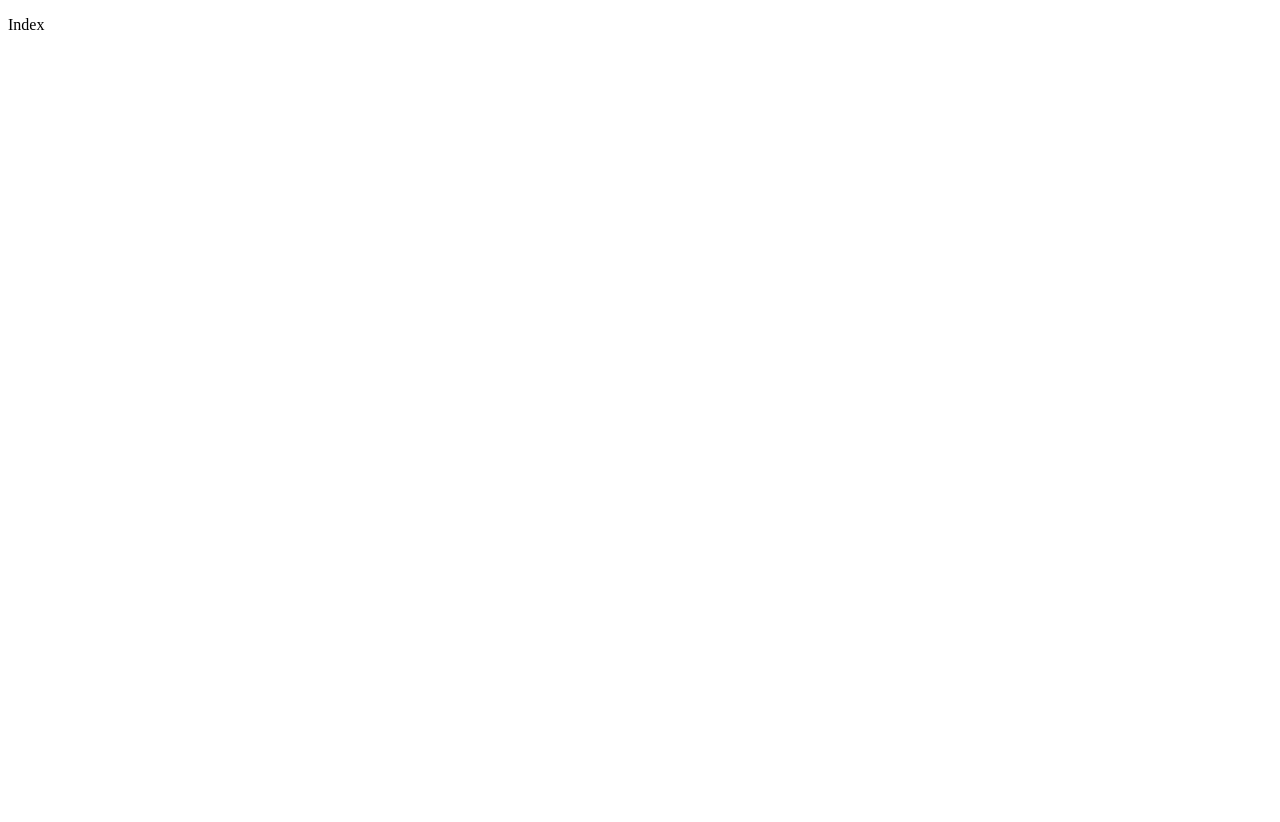
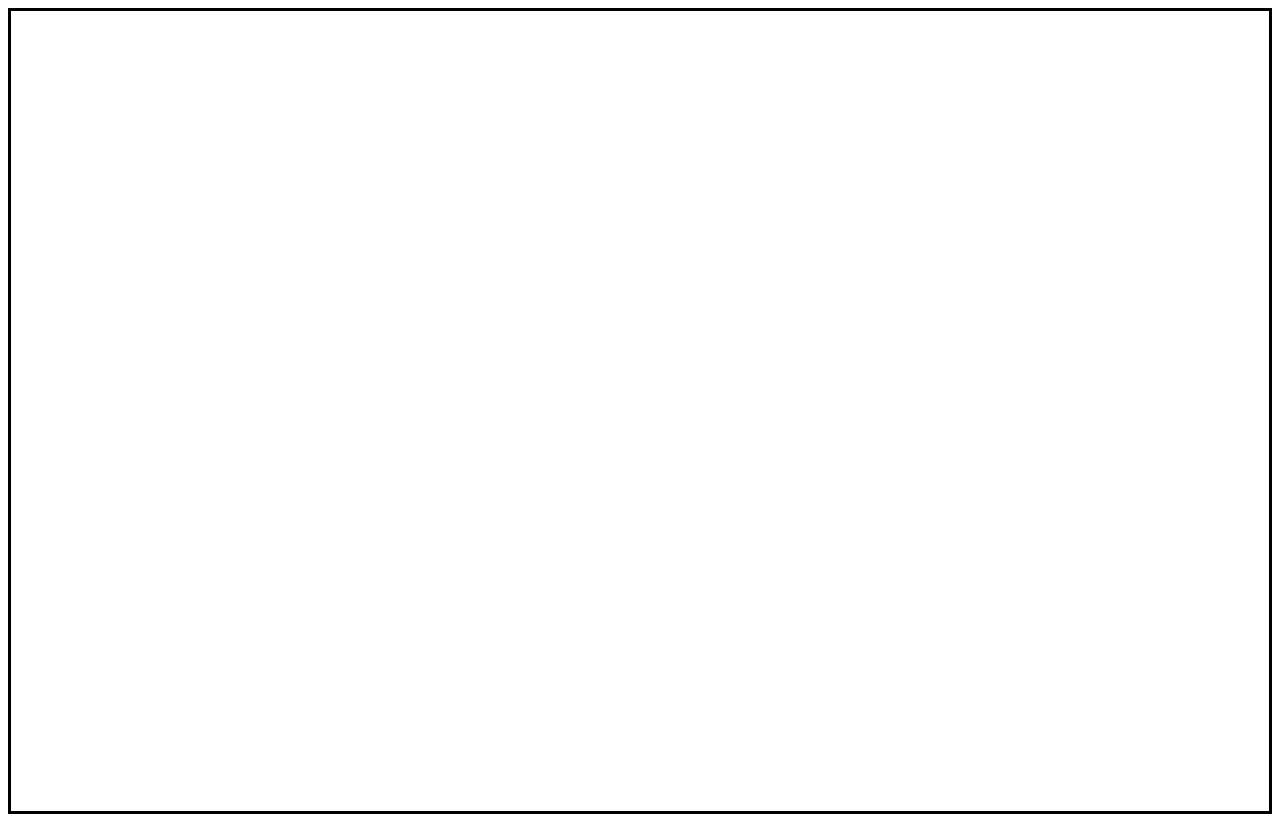
Before and after one commit to bcgodfrey91/iamverysmart, a Next.js app: page / in a window 1280 px wide. Before the commit the page ends 800 px from the top, so only its background shows below. Built offline with nearby package versions, Linux system fonts and the light colour scheme.

Commit message:
wire up styled jsx. need to implement bable and webpack to continue

```diff
--- /dev/null
+++ b/components/Hero.js
@@ -0,0 +1,11 @@
+import Section from '../components/Section';
+
+function Hero() {
+  return (
+    <Section className='hero' styleClass="hero-tile">
+
+    </Section>
+  );
+}
+
+export default Hero;
--- /dev/null
+++ b/components/Section.js
@@ -0,0 +1,18 @@
+function Section({ children, styleClass }) {
+  return (
+    <section className={`section ${styleClass}`}>
+      <style jsx>{`
+        .section {
+          margin: 0 auto;
+          height: 100vh;
+        }
+
+        .hero-tile {
+          border: 3px solid black
+        }
+      `}</style>
+    </section>
+  );
+}
+
+export default Section;
--- a/pages/index.js
+++ b/pages/index.js
@@ -1,9 +1,9 @@
 import { Component } from 'react';
-
+import Hero from '../components/Hero';
 export default class IndexPage extends Component {
   render() {
     return(
-      <p>Index</p>
+      <Hero />
     )
   }
 }
```
